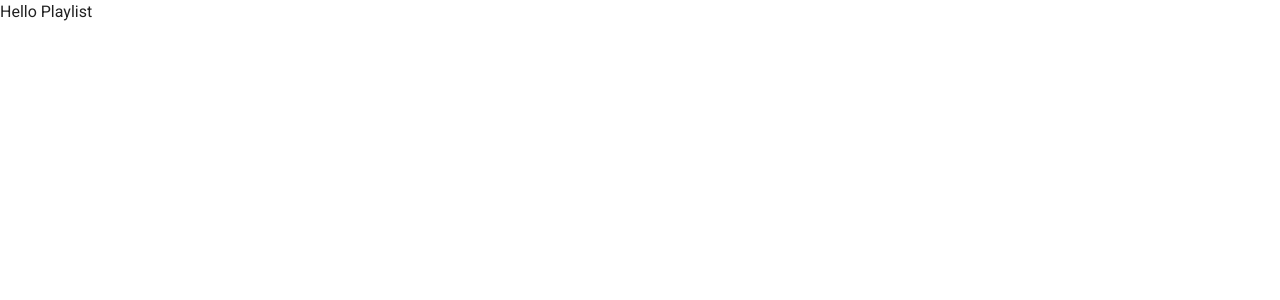
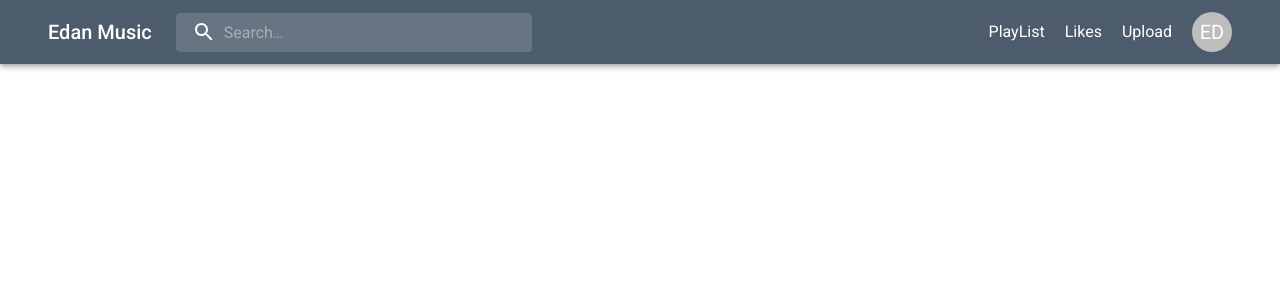
Before and after one commit to Edan-Kun/React_Pro_NextJS, a Next.js app: page /playlist in a window 1280 px wide. Shown: the top 300 px of the page. Built offline with nearby package versions, Linux system fonts and the light colour scheme.

Commit message:
Share Layout

```diff
--- a/src/app/layout.tsx
+++ b/src/app/layout.tsx
@@ -1,16 +1,17 @@
 
+import AppHeader from '@/components/header/app.header';
 import ThemeRegistry from '@/components/theme-registry/theme.registry';
 
-
-
-export default function RootLayout({ children }: { children: React.ReactNode }) {
+const RootLayout = ({ children }: { children: React.ReactNode }) => {
   return (
     <html lang="en">
       <body>
         <ThemeRegistry>
+          <AppHeader />
           {children}
         </ThemeRegistry>
       </body>
     </html>
   );
 }
+export default RootLayout;
--- /dev/null
+++ b/src/app/like/page.tsx
@@ -0,0 +1,6 @@
+const LikePage = () => {
+    return (
+        <></>
+    )
+}
+export default LikePage;
--- a/src/app/page.tsx
+++ b/src/app/page.tsx
@@ -1,10 +1,8 @@
-import AppHeader from "@/components/header/app.header";
-
 
 const HomePage = () => {
   return (
     <>
-      <AppHeader />
+
     </>
   );
 }
--- a/src/app/playlist/page.tsx
+++ b/src/app/playlist/page.tsx
@@ -1,6 +1,6 @@
 const PlaylistPage = () => {
     return (
-        <div>Hello Playlist</div>
+        <></>
     )
 }
 export default PlaylistPage;
--- /dev/null
+++ b/src/app/upload/page.tsx
@@ -0,0 +1,6 @@
+const UploadPage = () => {
+    return (
+        <></>
+    )
+}
+export default UploadPage;
--- a/src/components/header/app.header.tsx
+++ b/src/components/header/app.header.tsx
@@ -18,6 +18,7 @@ import MoreIcon from '@mui/icons-material/MoreVert';
 import Container from '@mui/material/Container';
 import Avatar from '@mui/material/Avatar';
 import Link from 'next/link';
+import { useRouter } from 'next/navigation'
 
 const Search = styled('div')(({ theme }) => ({
     position: 'relative',
@@ -60,6 +61,8 @@ const StyledInputBase = styled(InputBase)(({ theme }) => ({
 }));
 
 export default function AppHeader() {
+    const router = useRouter();
+
     const [anchorEl, setAnchorEl] = React.useState<null | HTMLElement>(null);
     const [mobileMoreAnchorEl, setMobileMoreAnchorEl] =
         React.useState<null | HTMLElement>(null);
@@ -184,6 +187,10 @@ export default function AppHeader() {
         </Menu>
     );
 
+    const handleRedirectHome = () => {
+        router.push("/");
+    }
+
     return (
         <Box sx={{ flexGrow: 1 }}>
             <AppBar
@@ -198,7 +205,8 @@ export default function AppHeader() {
                             variant="h6"
                             noWrap
                             component="div"
-                            sx={{ display: { xs: 'none', sm: 'block' } }}
+                            sx={{ display: { xs: 'none', sm: 'block' }, cursor: "pointer" }}
+                            onClick={() => handleRedirectHome()}
                         >
                             Edan Music
                         </Typography>
```
